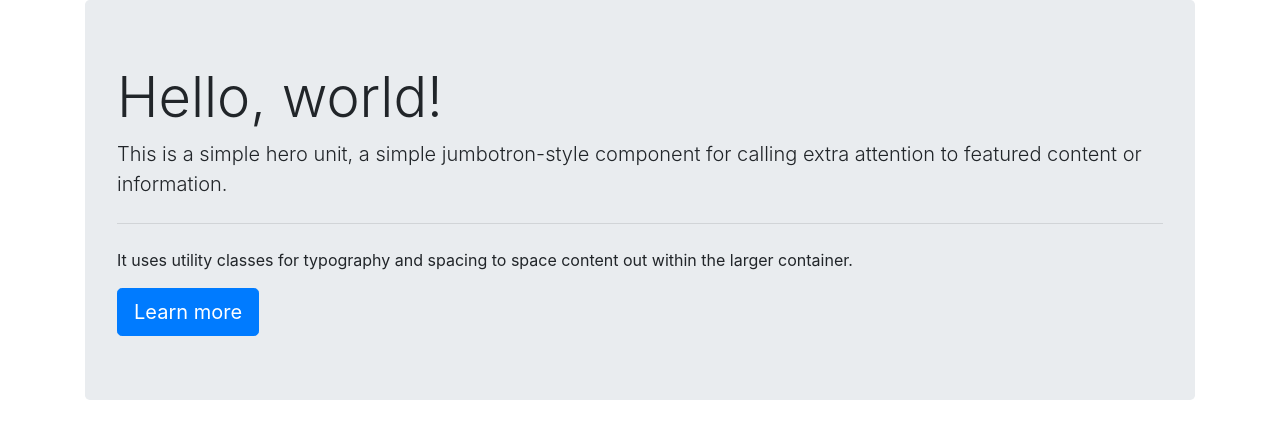
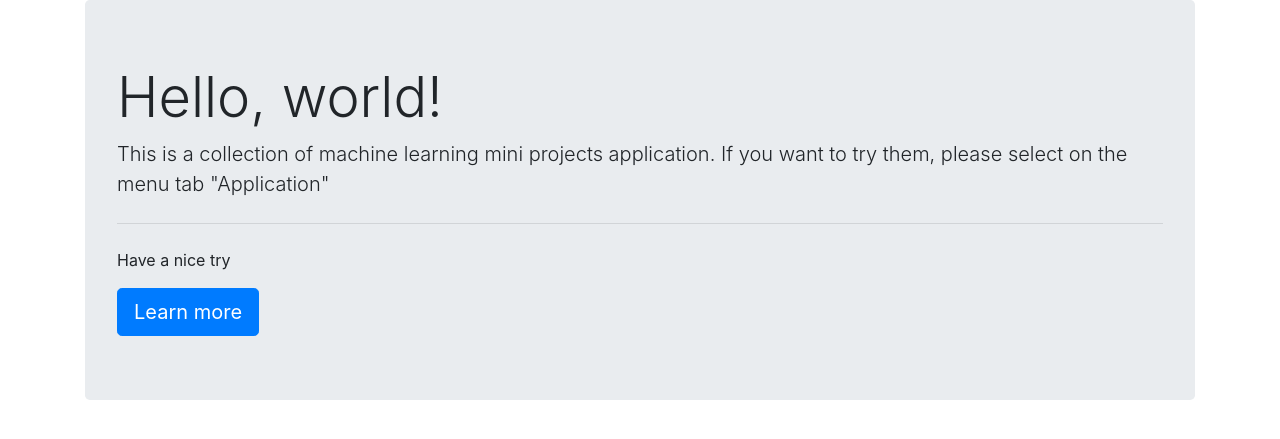
Before and after one commit to Damianus04/document-finder, a Flask app: page / in a window 1280 px wide. Shown: the part 56-495 px from the top of the page. Run offline with Flask 2, Linux system fonts and the light colour scheme; some libraries are stand-ins or nearby versions.

Commit message:
modify index.html

```diff
--- a/templates/index.html
+++ b/templates/index.html
@@ -9,13 +9,12 @@
 <div class="jumbotron">
   <h1 class="display-4">Hello, world!</h1>
   <p class="lead">
-    This is a simple hero unit, a simple jumbotron-style component for calling
-    extra attention to featured content or information.
+    This is a collection of machine learning mini projects application. If you
+    want to try them, please select on the menu tab "Application"
   </p>
   <hr class="my-4" />
   <p>
-    It uses utility classes for typography and spacing to space content out
-    within the larger container.
+    Have a nice try
   </p>
   <a class="btn btn-primary btn-lg" href="#" role="button">Learn more</a>
 </div>
```
